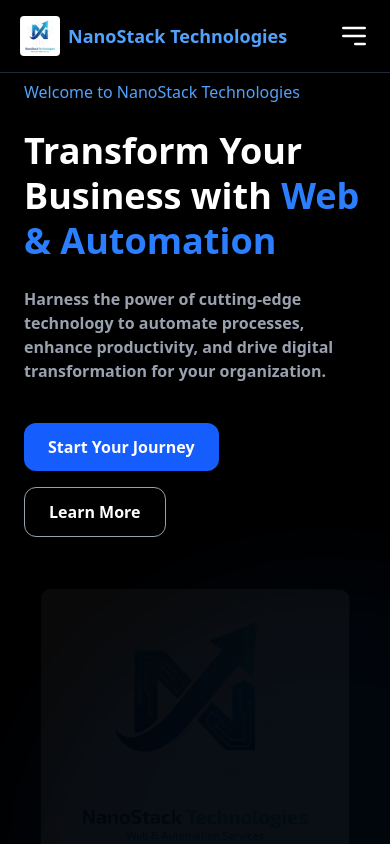
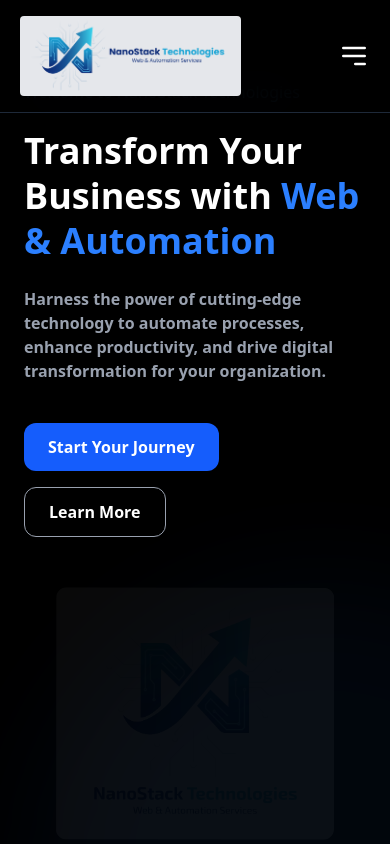
Before and after one commit to Nanostack-Technologies/website, a React (Vite) app: page / in a window 390 px wide. Shown: the top 844 px of the page. Built offline with nearby package versions, Linux system fonts and the light colour scheme.

Commit message:
Second Commit, Changes Navbar Text with horizontal logo and fix responsive issues

```diff
--- a/src/components/Hero.jsx
+++ b/src/components/Hero.jsx
@@ -87,7 +87,7 @@
             <motion.img
               src="images/logo.jpg"
               alt="NanoStack Technologies"
-              className="relative w-[550px] md:w-[590px] rounded-xl shadow-lg shadow-blue-500/10"
+              className="relative w-[90%] max-w-[480px] mx-auto rounded-xl shadow-lg shadow-blue-500/10"
               initial={{ opacity: 0, scale: 0.9 }}
               animate={{
                 opacity: 1,
--- a/src/components/Navbar.jsx
+++ b/src/components/Navbar.jsx
@@ -38,10 +38,10 @@
           onClick={() => navigate("/")}
           className="flex items-center space-x-2 cursor-pointer"
         >
-          <img src="images/logo.jpg" alt="logo" className="w-10 h-10 rounded" />
-          <span className="text-lg md:text-xl font-semibold text-blue-400">
+          <img src="images/logo-hor.png" alt="logo" className="bg-gray-200 h-20 rounded" />
+          {/* <span className="text-lg md:text-xl font-semibold text-blue-400">
             NanoStack Technologies
-          </span>
+          </span> */}
         </div>
 
         {/* Desktop Menu */}
--- a/src/index.css
+++ b/src/index.css
@@ -2,3 +2,6 @@
 html {
   scroll-behavior: smooth;
 }
+html, body {
+  overflow-x: hidden !important;
+}
```
Also changed, not shown: public/images/logo-hor.png (added).
